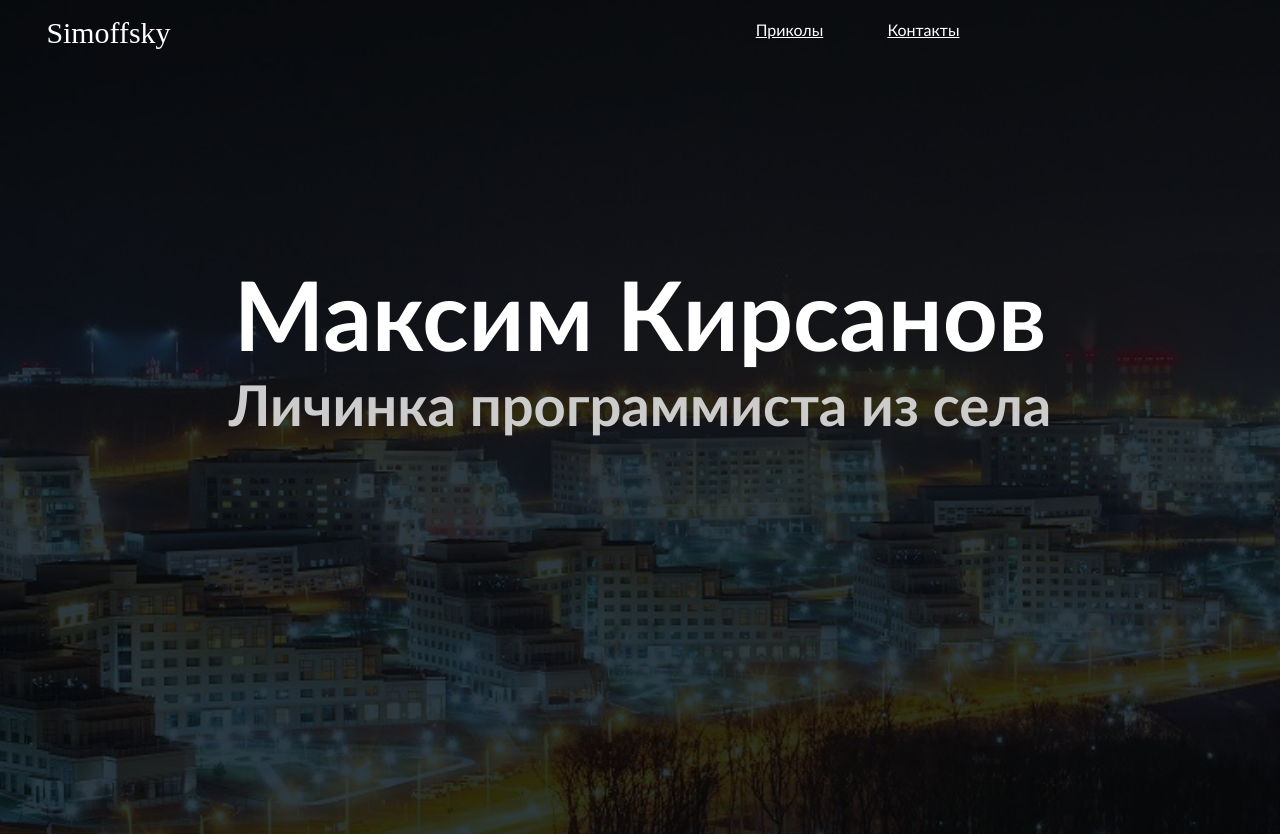
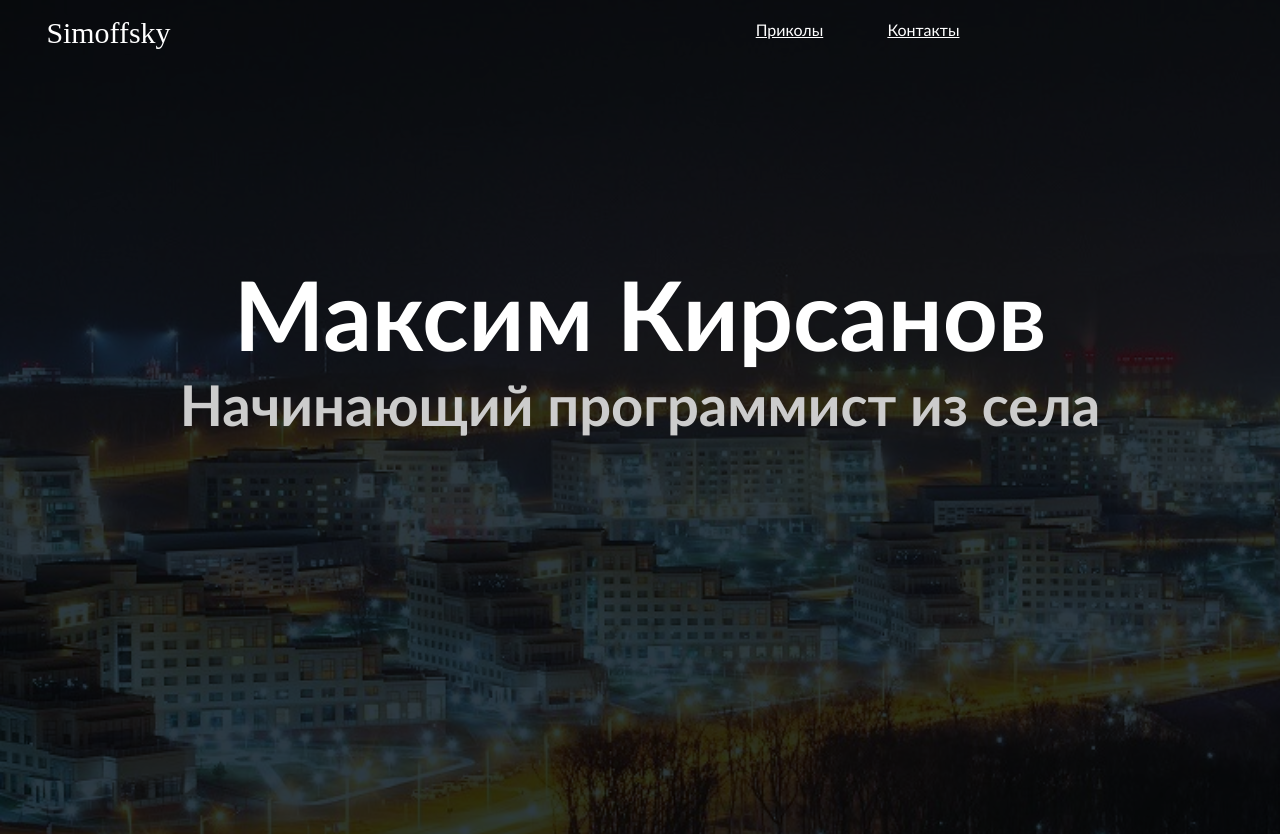
Before and after one commit to Simoffsky/Simoffsky.github.io, a plain HTML site: page index.html in a window 1280 px wide. Shown: the top 834 px of the page. Drawn offline with nearby package versions, Linux system fonts and the light colour scheme; a web font is replaced by a local one.

Commit message:
Update index.html

```diff
--- a/index.html
+++ b/index.html
@@ -24,7 +24,7 @@
 
     <div id="top">
         <h1>Максим Кирсанов</h1>
-        <h3>Личинка программиста из села</h3>
+        <h3>Начинающий программист из села</h3>
     </div>
 
 
```
